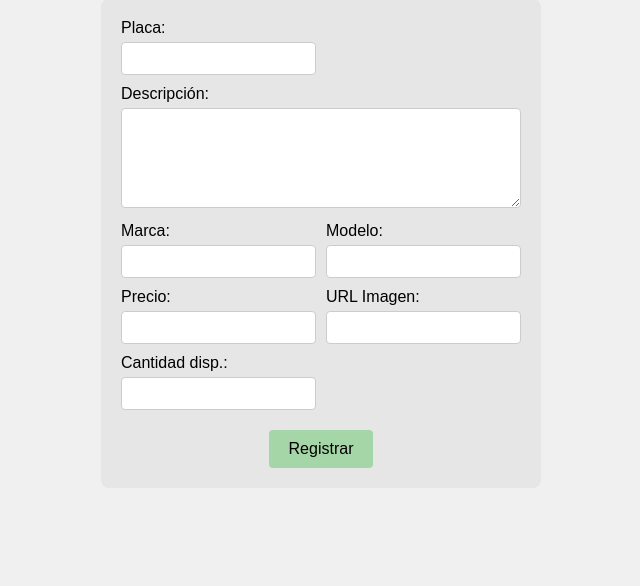
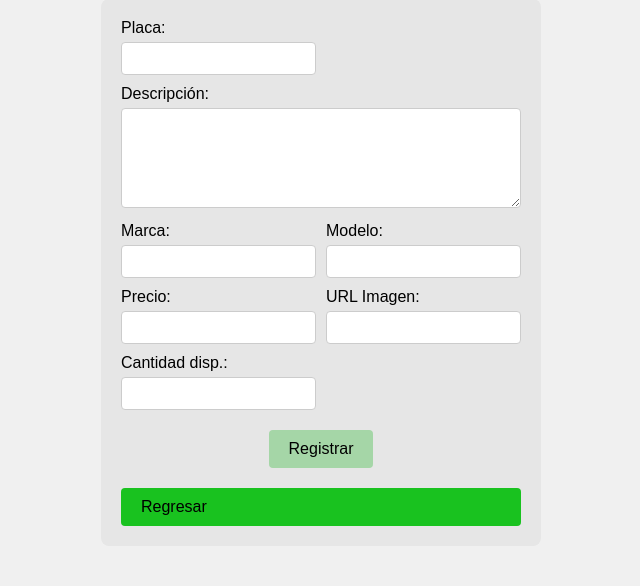
Before and after one commit to Farot3/IPC2_Practica2_202307820, a Flask app: page /creaAuto in a window 1280 px wide. Shown: the part 79-665 px from the top of the page, without its empty margins (319-959 px from the left). Run offline with Flask 3, Linux system fonts and the light colour scheme.

Commit message:
solo agregue unas cositas sin importancia

```diff
--- a/static/style.css
+++ b/static/style.css
@@ -48,6 +48,25 @@ button {
     display: block;
     margin-left: auto;
     margin-right: auto;
+}
+
+.button3 {
+    display: inline-block;
+    text-decoration: none;
+    background-color: #19c21f;
+    color: black;
+    border: none;
+    padding: 10px 20px;
+    margin-top: 20px;
+    border-radius: 4px;
+    font-size: 16px;
+    display: block;
+    margin-left: auto;
+    margin-right: auto;
+}
+
+.button3:hover {
+    background-color: #044207;
 }
 
 button:hover {
--- a/templates/creaAuto.html
+++ b/templates/creaAuto.html
@@ -54,6 +54,7 @@
                 </div>
             </div>
             <button type="submit">Registrar</button>
+            <a class="button3" type="button" href="/inicio">Regresar</a>
         </form>
     </div>
 </body>
--- a/templates/showCar.html
+++ b/templates/showCar.html
@@ -42,6 +42,7 @@
             </tbody>
         </table>
         <a href="{{ url_for('crea_auto') }}" class="btn">Agregar Auto</a>
+        <a class="button3" type="button" href="/inicio">Regresar</a>
     </div>
 </body>
 
```
